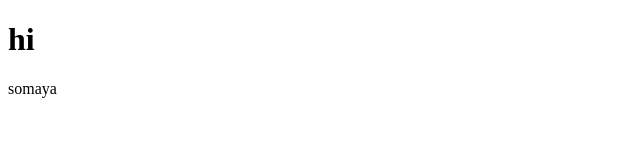
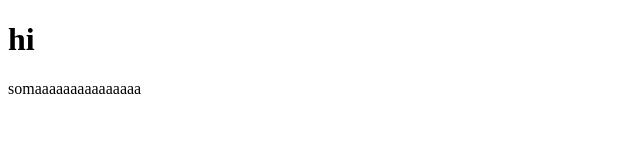
Before and after one commit to SomayaRagab/test, a plain HTML site: page index.html in a window 1280 px wide. Shown: the whole page, without its empty margins (0-640 px from the left). Drawn offline with Linux system fonts and the light colour scheme.

Commit message:
lasttttttttttttt

```diff
--- a/index.html
+++ b/index.html
@@ -9,7 +9,7 @@
 <body>
 
     <h1>hi</h1>
-    <p>somaya</p>
+    <p>somaaaaaaaaaaaaaaa</p>
 
 </body>
 </html>
```
